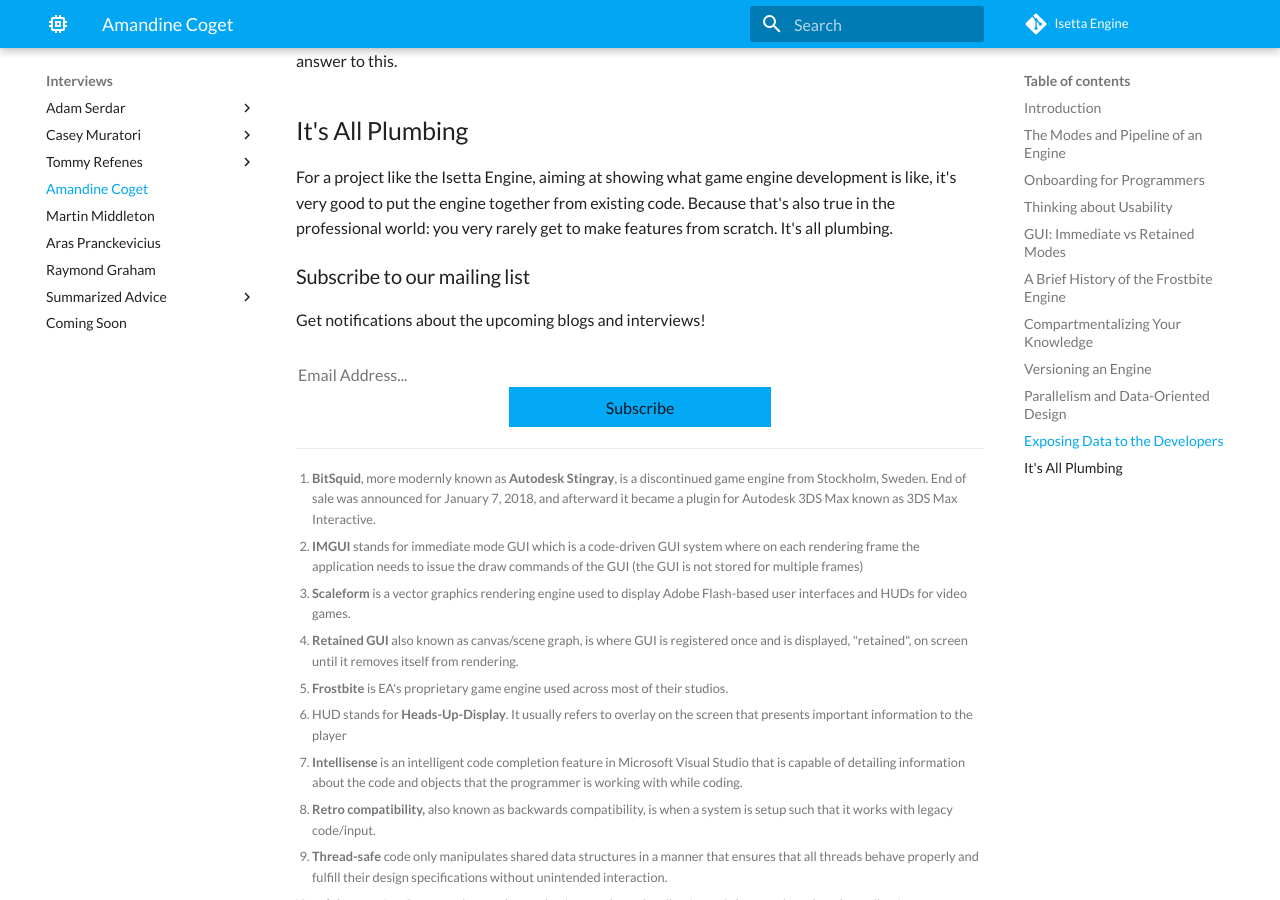
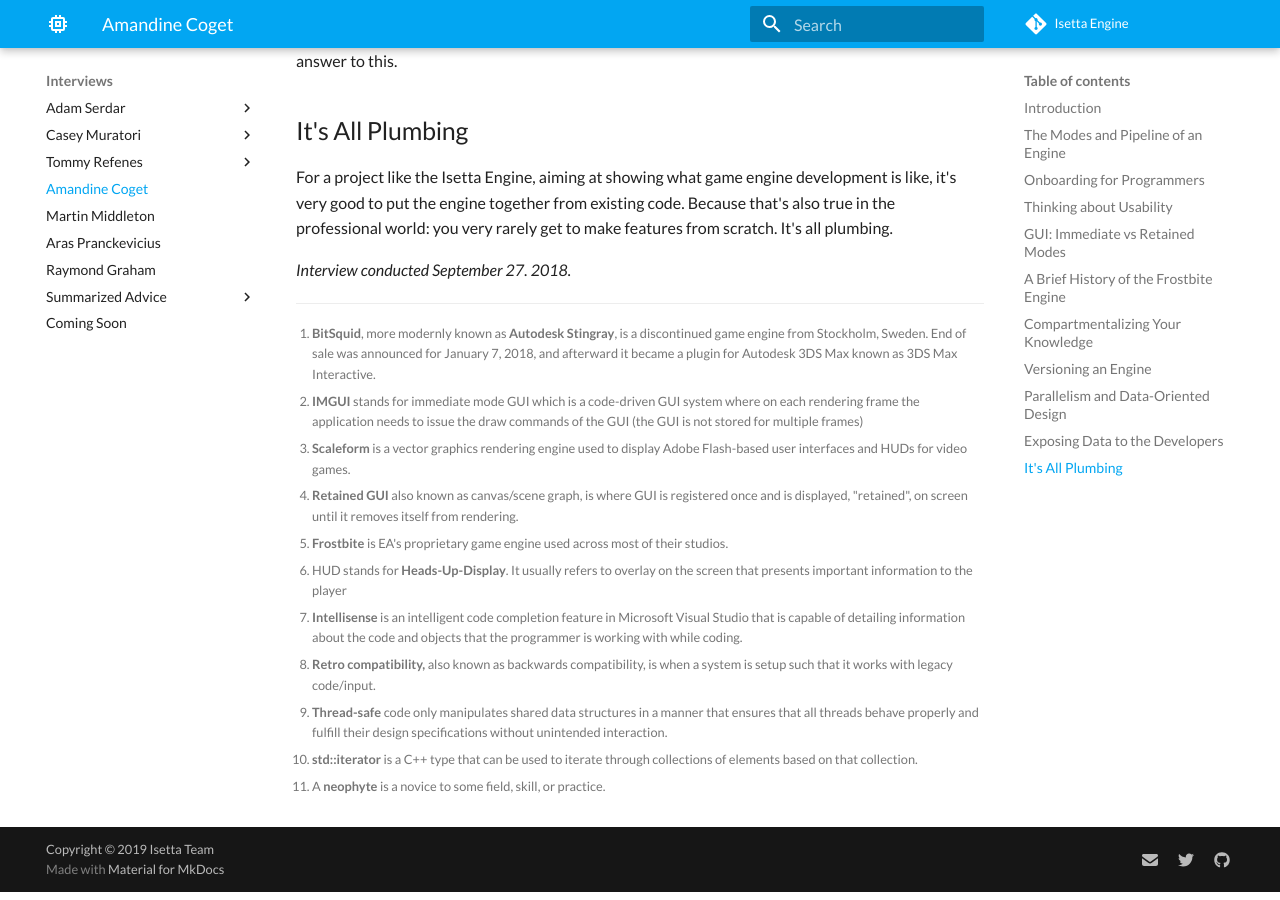
Before and after one commit to Isetta-Team/Isetta-Website-Raw, an MkDocs documentation site: the page built from docs/interviews/AmandineCoget-interview.md, in a window 1280 px wide and 900 px high, scrolled down 6795 px. Built offline with MkDocs 1.6.1 and Material for MkDocs 9.7.7, drawn with Linux system fonts in a browser that asks for light colours; comment, search, counter and statistics services are not loaded.

Commit message:
Fixed Amandine's page

```diff
--- a/docs/interviews/AmandineCoget-interview.md
+++ b/docs/interviews/AmandineCoget-interview.md
@@ -113,33 +113,4 @@ When it comes to developers abusing that exposed data, that's where the problem
 
 For a project like the Isetta Engine, aiming at showing what game engine development is like, it's very good to put the engine together from existing code. Because that's also true in the professional world: you very rarely get to make features from scratch. It's all plumbing.
 
-
-<!-- GD2md-html version 1.0β13 -->
-
-
-<!-- Begin MailChimp Signup Form -->
-<link href="//cdn-images.mailchimp.com/embedcode/classic-10_7.css" rel="stylesheet" type="text/css">
-<div id="mc_embed_signup" style="margin-top: -20px">
-    <form action="https://isetta.us19.list-manage.com/subscribe/post?u=1d83cb806c55e205be26db856&amp;id=860c7d79cf" method="post" id="mc-embedded-subscribe-form" name="mc-embedded-subscribe-form" class="validate" target="_blank" novalidate>
-        <div id="mc_embed_signup_scroll">
-            <h3>Subscribe to our mailing list</h3>
-            <p style="margin-bottom: -22px;">Get notifications about the upcoming blogs and interviews!</p>
-            <br><br>
-            <div class="mc-field-group">
-                <label for="mce-EMAIL"> </label>
-                <input type="email" placeholder="Email Address..." name="EMAIL" class="required email" id="mce-EMAIL">
-            </div>
-            <div id="mce-responses" class="clear">
-                <div class="response" id="mce-error-response" style="display:none"></div>
-                <div class="response" id="mce-success-response" style="display:none"></div>
-            </div>
-            <div style="position: absolute; left: -5000px;" aria-hidden="true">
-                <input type="text" name="b_1d83cb806c55e205be26db856_860c7d79cf" tabindex="-1" value="">
-            </div>
-            <div class="clear" id="submit-button">
-                <input type="submit" value="Subscribe" name="subscribe" id="mc-embedded-subscribe" class="button">
-            </div>
-        </div>
-    </form>
-</div>
-<!--End mc_embed_signup-->
+_Interview conducted September 27. 2018._
```
